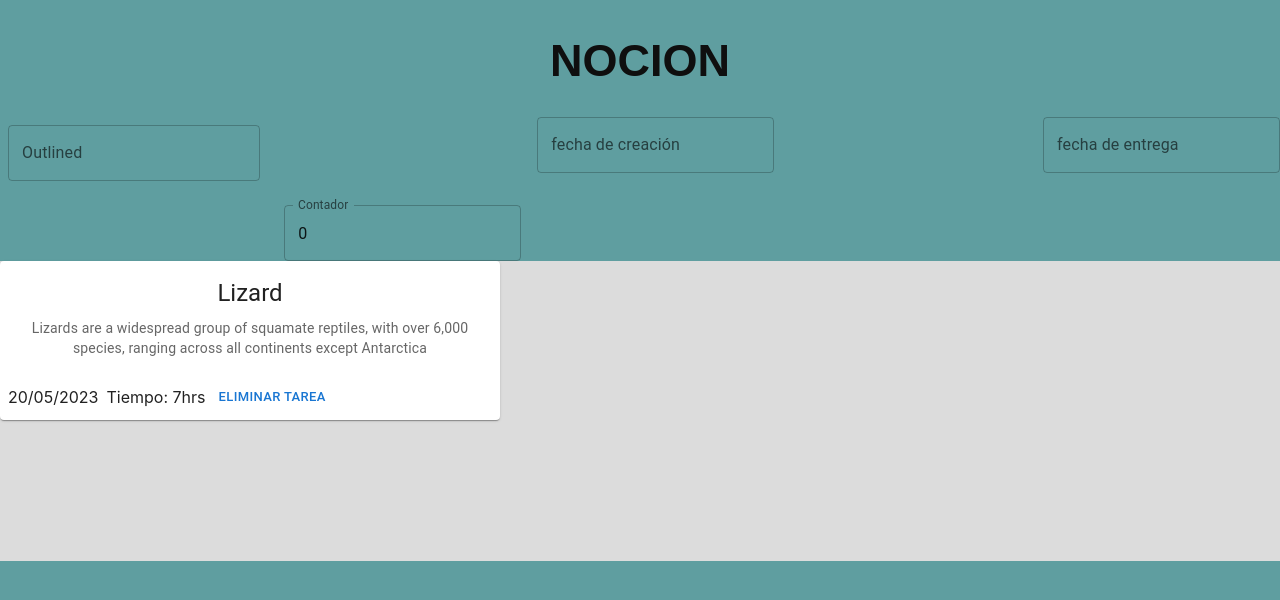
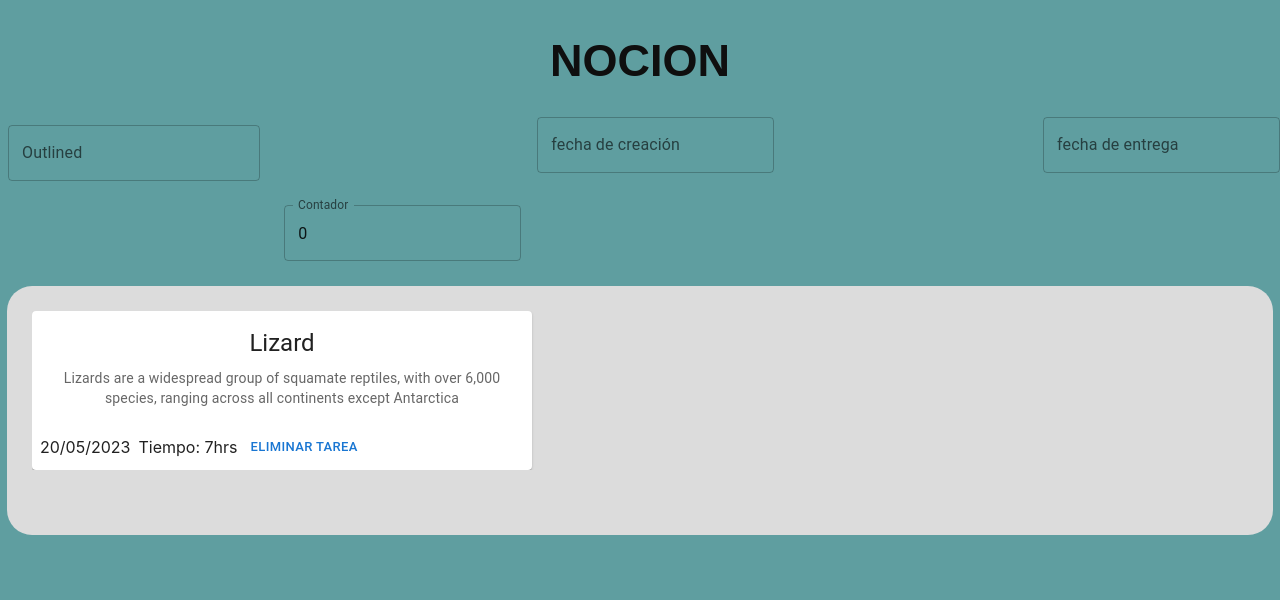
Before and after one commit to D-Z3r0/TC2002_Nocion, a React (Create React App) app in the folder nocion/: page / in a window 1280 px wide. Shown: the top 600 px of the page. Built offline with nearby package versions, Linux system fonts and the light colour scheme.

Commit message:
Contenedor Tarjetas

```diff
--- a/nocion/src/components/Nocion.css
+++ b/nocion/src/components/Nocion.css
@@ -1,5 +1,21 @@
 .Div1{
+    width: 95%;
+    height: 100%;
+    margin-top: 25px;
+    margin-bottom: 25px;
+    margin-left: auto;
+    margin-right: auto;
     background-color: #DCDCDC;
-    height: 300px;
+    border-radius: 25px;
+    padding-left: 25px;
+    padding-top: 25px;
+    padding-right: 25px;
+    padding-bottom: 25px;
+    height: fit-content;
+}
 
+.Scroll {
+    margin-left: auto;
+    margin-right: auto;
+    overflow-y: auto;
 }
--- a/nocion/src/components/Nocion.tsx
+++ b/nocion/src/components/Nocion.tsx
@@ -59,7 +59,7 @@ function Nocion() {
             </div>
 
             <div className='Div1'>
-                <div>
+                <div className='Scroll'>
                     <MediaCard />
                 </div>
                 <div style={gridItemStyle}></div>
```
